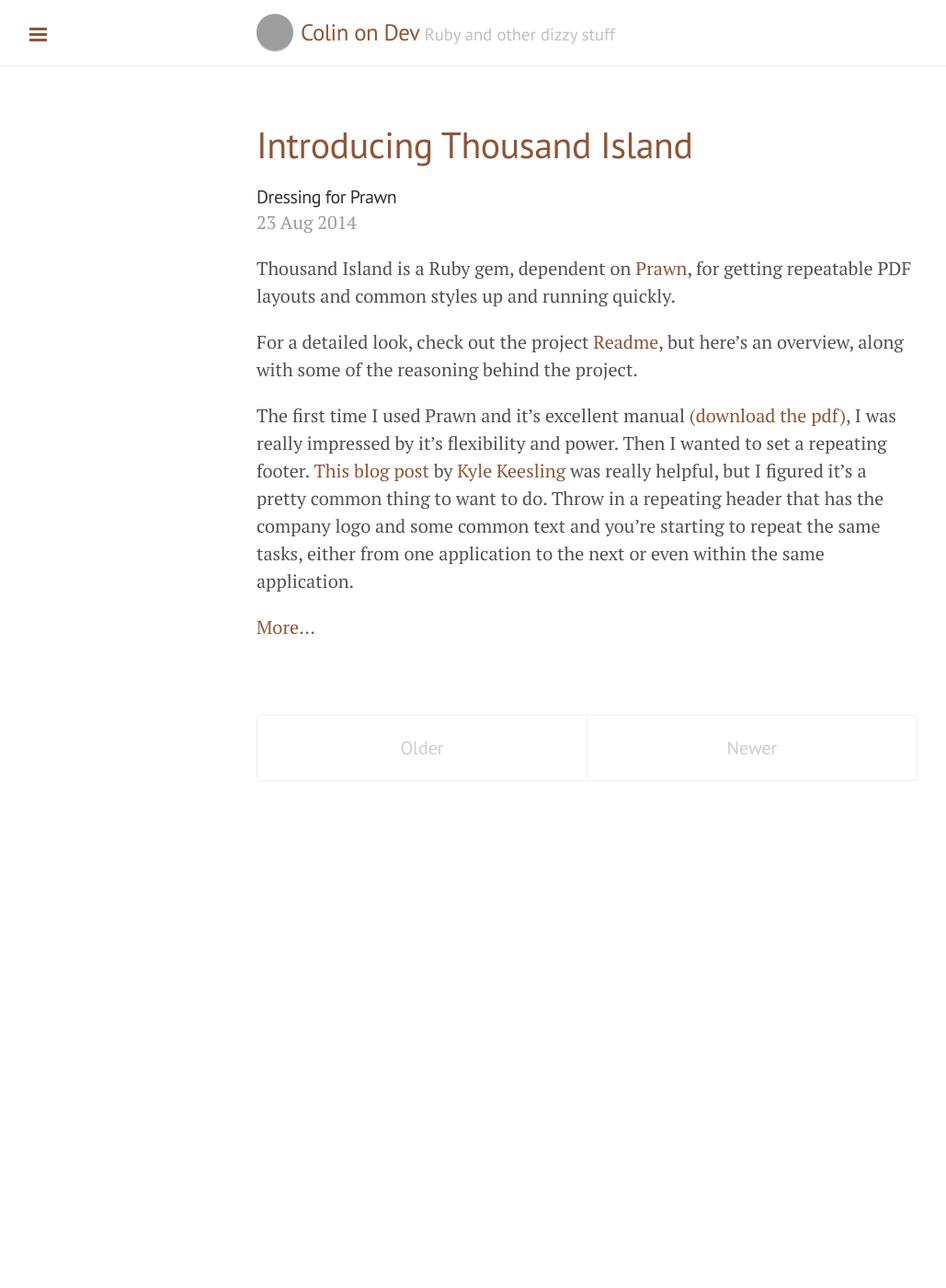
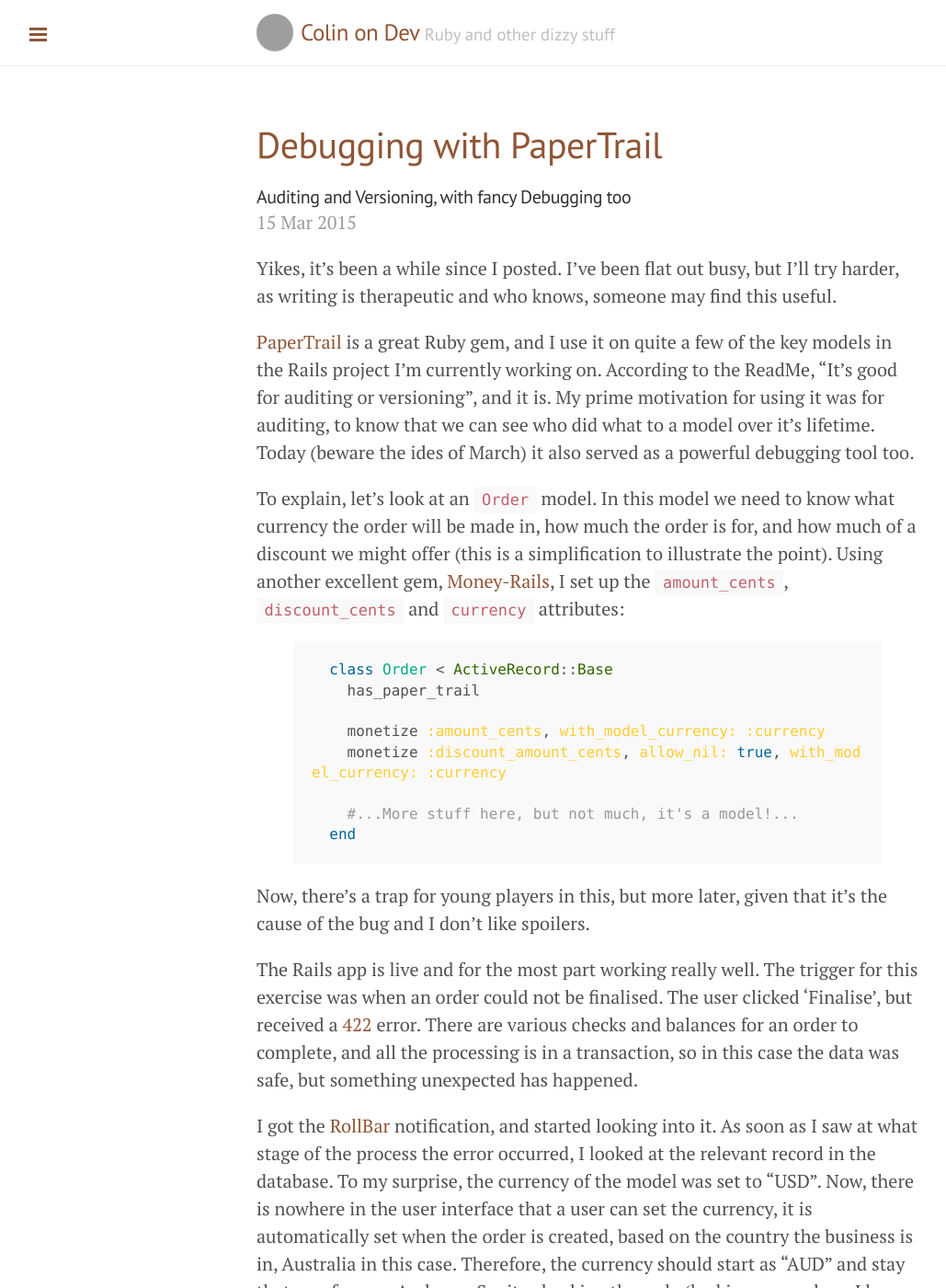
Before and after one commit to colinweight/colinweight.github.io, a Jekyll site: the page built from index.html, in a window 1280 px wide and 1400 px high. Shown: the whole window at 92% size, without its empty margins (1-1030 px from the left). Built offline with Jekyll 4.4.1, drawn with Linux system fonts in a browser that asks for light colours; Markdown is read by kramdown in place of the engine named in the settings; the list of posts is cut into pages by our own code; some of the changed text lies outside the part shown; grey boxes are pictures that could not be loaded.

Commit message:
Posted Debugging with PaperTrail

````diff
--- a/_config.yml
+++ b/_config.yml
@@ -1,6 +1,6 @@
 # Dependencies
 markdown:         redcarpet
-pygments:         true
+highlighter:      pygments
 
 # Permalinks
 permalink:        pretty
--- /dev/null
+++ b/_posts/2015-03-15-debugging-with-papertrail.md
@@ -0,0 +1,47 @@
+---
+layout: post
+title: Debugging with PaperTrail
+subtitle: Auditing and Versioning, with fancy Debugging too
+comments: true
+---
+Yikes, it's been a while since I posted. I've been flat out busy, but I'll try harder, as writing is therapeutic and who knows, someone may find this useful.
+
+[PaperTrail](https://github.com/airblade/paper_trail) is a great Ruby gem, and I use it on quite a few of the key models in the Rails project I'm currently working on. According to the ReadMe, "It's good for auditing or versioning", and it is. My prime motivation for using it was for auditing, to know that we can see who did what to a model over it's lifetime. Today (beware the ides of March) it also served as a powerful debugging tool too.
+
+To explain, let's look at an `Order` model. In this model we need to know what currency the order will be made in, how much the order is for, and how much of a discount we might offer (this is a simplification to illustrate the point). Using another excellent gem, [Money-Rails](https://github.com/RubyMoney/money-rails), I set up the `amount_cents`, `discount_cents` and `currency` attributes:
+
+{% highlight ruby %}
+  class Order < ActiveRecord::Base
+    has_paper_trail
+
+    monetize :amount_cents, with_model_currency: :currency
+    monetize :discount_amount_cents, allow_nil: true, with_model_currency: :currency
+
+    #...More stuff here, but not much, it's a model!...
+  end
+{% endhighlight %}
+
+Now, there's a trap for young players in this, but more later, given that it's the cause of the bug and I don't like spoilers.
+
+The Rails app is live and for the most part working really well. The trigger for this exercise was when an order could not be finalised. The user clicked 'Finalise', but received a [422](http://www.restpatterns.org/HTTP_Status_Codes/422_-_Unprocessable_Entity) error. There are various checks and balances for an order to complete, and all the processing is in a transaction, so in this case the data was safe, but something unexpected has happened.
+
+I got the [RollBar](https://rollbar.com) notification, and started looking into it. As soon as I saw at what stage of the process the error occurred, I looked at the relevant record in the database. To my surprise, the currency of the model was set to "USD". Now, there is nowhere in the user interface that a user can set the currency, it is automatically set when the order is created, based on the country the business is in, Australia in this case. Therefore, the currency should start as "AUD" and stay that way forever. And ever. Sanity checking the code (looking everywhere I knew used the money values, and full search for `.currency =`,  `.update(:currency)`, etc.) turned up nothing, as I expected. So how is the currency changing???
+
+PaperTrail to the rescue. Firing up the Rails console, I stepped back through the versions like so:
+
+```
+order = Order.find(xx)
+order = order.previous_version
+order = order.previous_version
+order = order.previous_version
+...
+```
+Each time we set `order` the object prints to the screen, so I kept an eye on the `currency` attribute to see at which point it changed. The first few results (ie the most recent versions) were "USD", then all of a sudden there's a `NULL` value, and then the previous version to that was "AUD". PaperTrail has told us exactly where the change occurred, so now we can look at the other attributes that changed.
+
+In this case, the user had set a discount amount, and then unset it. This set the `currency` to `NULL`. They then set the discount amount again, and as there was no currency, the Money-Rails default of "USD" was used.
+
+Now this is probably the expected behaviour of the Money-Rails gem (and I'm looking into it), but it wasn't what I was expecting. Normally, in every other case I interact directly with the `xxxxx_cents` field for money values, and mostly use the attribute without the `_cents` (noncents??) for display and some currency conversion. However, in this case the form where the user entered the discount amount was using the `discount_amount` attribute, and not `discount_amount_cents`. When it was set to `NULL`, someone decided the `currency` should be set to `NULL` too. This seems a reasonable behaviour if you only have one Money field in the model, but if several fields are sharing the same `currency` value, then you're screwed.
+
+A quick, hacky fix in the `OrderController` let's me get working code up and live, and then I can look into a better way to handle the situation, maybe a Form object to either change the user submitted value to `cents` or just watching out for `NULL` submissions and handling the `currency` differently.
+
+Whichever way I go, PaperTrail was instrumental in finding the cause of a bug which would have been insanely hard for me to find any other way.
````
